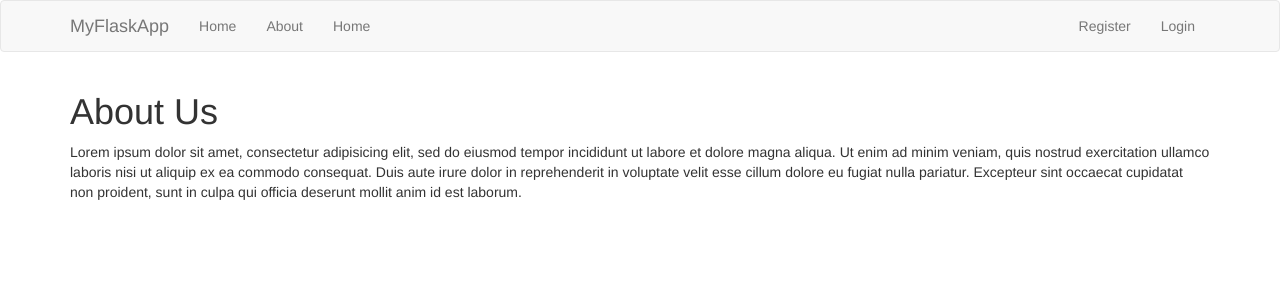
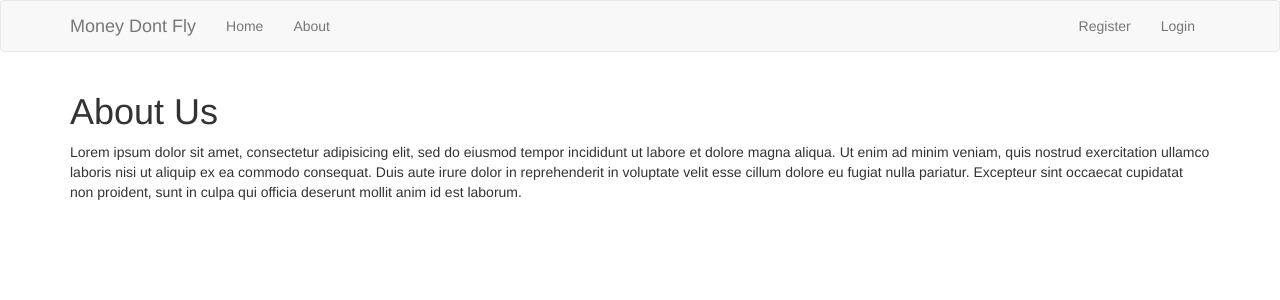
Before and after one commit to arahim1795/T2020_Blue2, a Flask app: page /about in a window 1280 px wide. Shown: the top 300 px of the page. Run offline with Flask 2, Linux system fonts and the light colour scheme; some libraries are stand-ins or nearby versions.

Commit message:
Add files via upload

```diff
--- a/templates/includes/_navbar.html
+++ b/templates/includes/_navbar.html
@@ -7,13 +7,13 @@
             <span class="icon-bar"></span>
             <span class="icon-bar"></span>
           </button>
-          <a class="navbar-brand" href="#">MyFlaskApp</a>
+          <a class="navbar-brand" href="#">Money Dont Fly</a>
         </div>
         <div id="navbar" class="collapse navbar-collapse">
           <ul class="nav navbar-nav">
-            <li><a href="/">Home</a></li>
+            <li><a href="http://127.0.0.1:5000/dashboard">Home</a></li>
             <li><a href="/about">About</a></li>
-            <li><a href="/">Home</a></li>
+
           </ul>
 
           <ul class="nav navbar-nav navbar-right">
```
